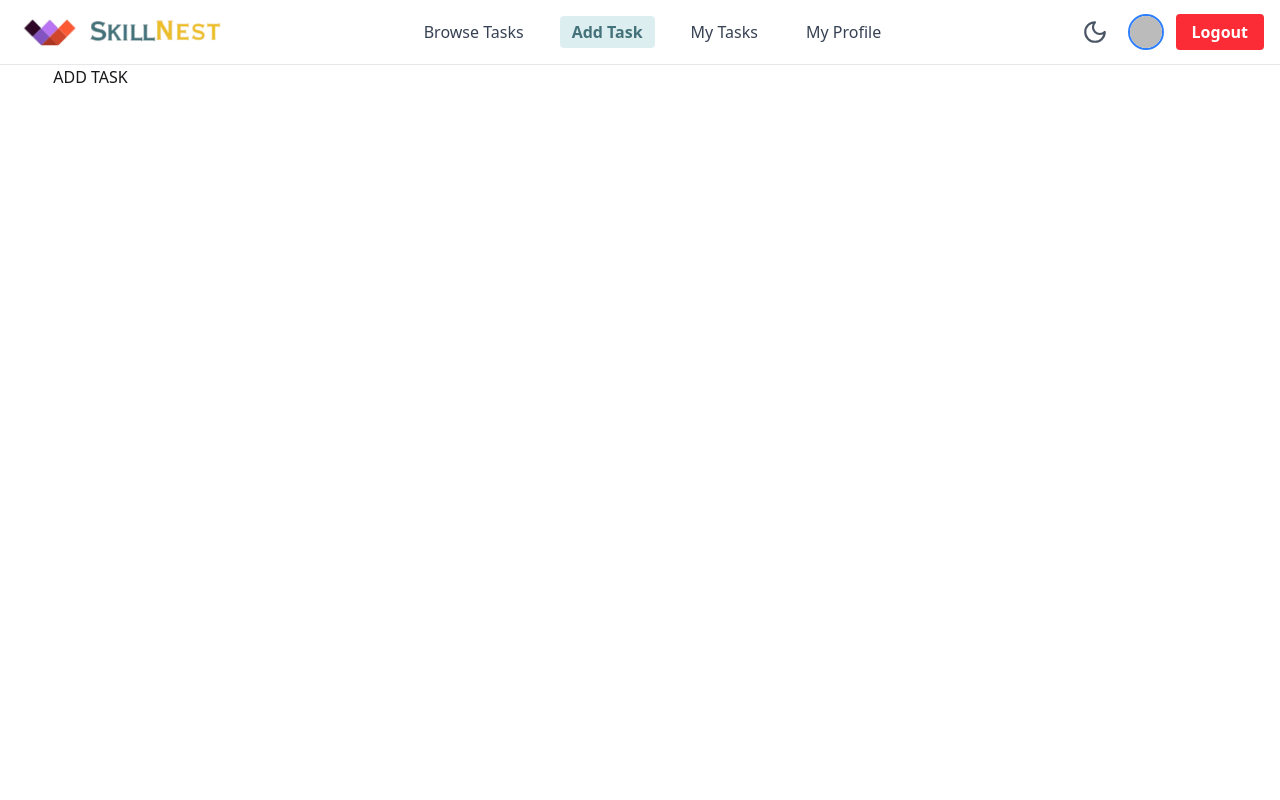
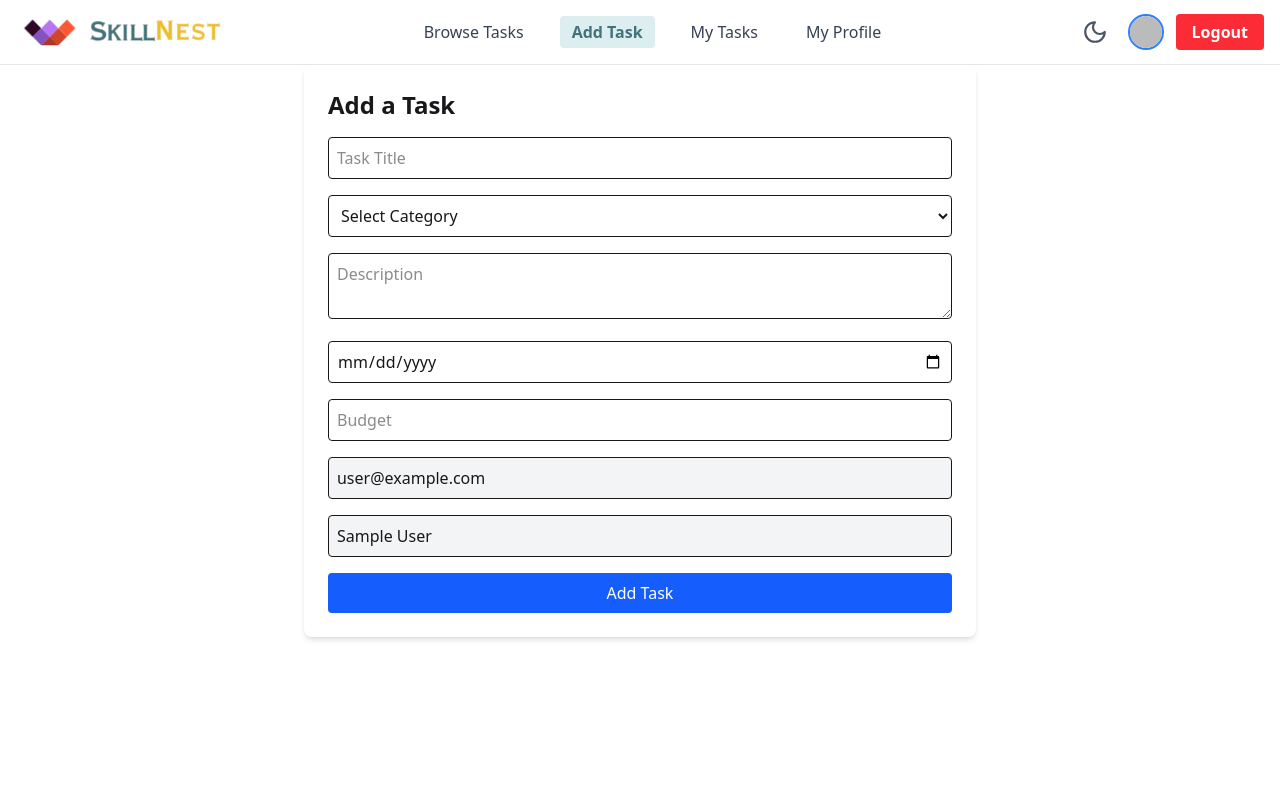
Before and after one commit to touhidtamim/Skillnest-Client-Side, a React (Vite) app: page /skillnest/add-task in a window 1280 px wide. Shown: the top 800 px of the page. Built offline with nearby package versions, Linux system fonts and the light colour scheme; no server answers; sample sign-in values are in the browser's storage.

Commit message:
Add frontend form to submit new task to backend

```diff
--- a/src/Components/Navbar.jsx
+++ b/src/Components/Navbar.jsx
@@ -184,7 +184,7 @@ const Navbar = () => {
                         : "https://i.ibb.co/LDyv7RjM/default-avatar-profile-image-vector-social-media-user-icon-potrait-182347582.jpg"
                     }
                     alt="avatar"
-                    className="h-9 w-9 rounded-full border-2 border-blue-500 cursor-pointer"
+                    className="h-9 w-9 rounded-full border-2 border-blue-500 object-cover cursor-pointer"
                     onClick={() => navigate("/skillnest/my-profile")}
                   />
                   <Tooltip
@@ -194,7 +194,7 @@ const Navbar = () => {
                     delayShow={300}
                     style={{
                       zIndex: 9999,
-                      backgroundColor: "#1E40AF",
+                      backgroundColor: "#63635c",
                       padding: "6px 12px",
                       borderRadius: "6px",
                       fontSize: "14px",
--- a/src/Pages/AddTask.jsx
+++ b/src/Pages/AddTask.jsx
@@ -1,7 +1,120 @@
-import React from "react";
+import { useContext, useState } from "react";
+import Swal from "sweetalert2";
+import { AuthContext } from "../Provider/AuthProvider";
 
 const AddTask = () => {
-  return <div>ADD TASK</div>;
+  const { user } = useContext(AuthContext);
+  const [loading, setLoading] = useState(false);
+
+  const handleAddTask = async (e) => {
+    e.preventDefault();
+    setLoading(true);
+
+    const form = e.target;
+    const title = form.title.value;
+    const category = form.category.value;
+    const description = form.description.value;
+    const deadline = form.deadline.value;
+    const budget = parseFloat(form.budget.value);
+    const email = user?.email;
+    const name = user?.displayName;
+
+    const newTask = {
+      title,
+      category,
+      description,
+      deadline,
+      budget,
+      email,
+      name,
+    };
+
+    try {
+      const res = await fetch("http://localhost:5000/tasks", {
+        method: "POST",
+        headers: {
+          "Content-Type": "application/json",
+        },
+        body: JSON.stringify(newTask),
+      });
+
+      const data = await res.json();
+      if (data.insertedId || data.acknowledged) {
+        Swal.fire("Success!", "Task added successfully!", "success");
+        form.reset();
+      }
+    } catch (error) {
+      console.error("Failed to add task:", error);
+      Swal.fire("Error", "Something went wrong!", "error");
+    } finally {
+      setLoading(false);
+    }
+  };
+
+  return (
+    <div className="max-w-2xl mx-auto p-6 bg-white shadow-md rounded-lg">
+      <h2 className="text-2xl font-bold mb-4">Add a Task</h2>
+      <form onSubmit={handleAddTask} className="space-y-4">
+        <input
+          type="text"
+          name="title"
+          placeholder="Task Title"
+          className="w-full p-2 border rounded"
+          required
+        />
+
+        <select name="category" className="w-full p-2 border rounded" required>
+          <option value="">Select Category</option>
+          <option value="Web Development">Web Development</option>
+          <option value="Design">Design</option>
+          <option value="Writing">Writing</option>
+          <option value="Marketing">Marketing</option>
+        </select>
+
+        <textarea
+          name="description"
+          placeholder="Description"
+          className="w-full p-2 border rounded"
+          required
+        />
+
+        <input
+          type="date"
+          name="deadline"
+          className="w-full p-2 border rounded"
+          required
+        />
+        <input
+          type="number"
+          name="budget"
+          placeholder="Budget"
+          className="w-full p-2 border rounded"
+          required
+        />
+
+        <input
+          type="email"
+          value={user?.email || ""}
+          readOnly
+          className="w-full p-2 border bg-gray-100 rounded"
+        />
+        <input
+          type="text"
+          value={user?.displayName || ""}
+          readOnly
+          className="w-full p-2 border bg-gray-100 rounded"
+        />
+
+        <button
+          type="submit"
+          className="w-full bg-blue-600 text-white p-2 rounded"
+          disabled={loading}
+        >
+          {loading ? "Adding..." : "Add Task"}
+        </button>
+      </form>
+    </div>
+  );
 };
 
 export default AddTask;
```
